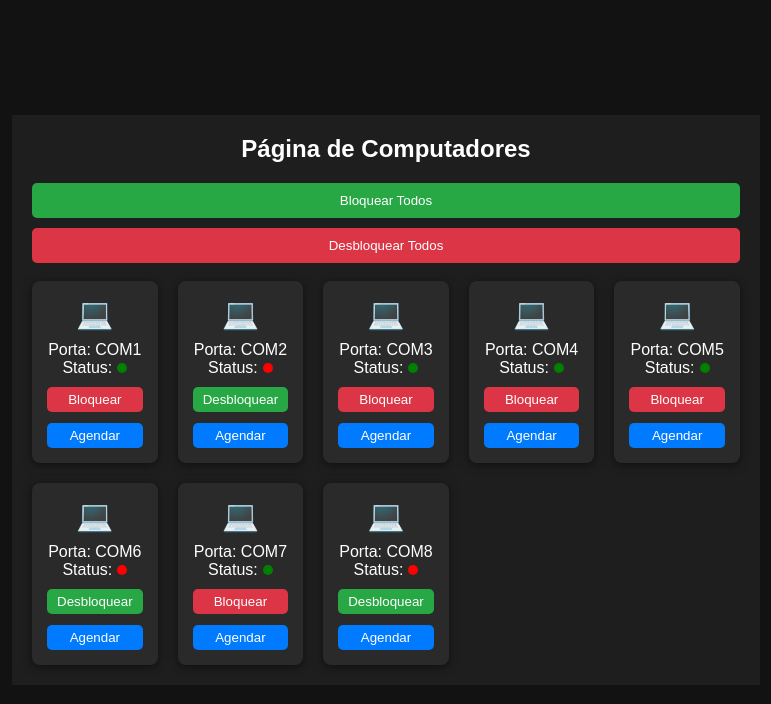
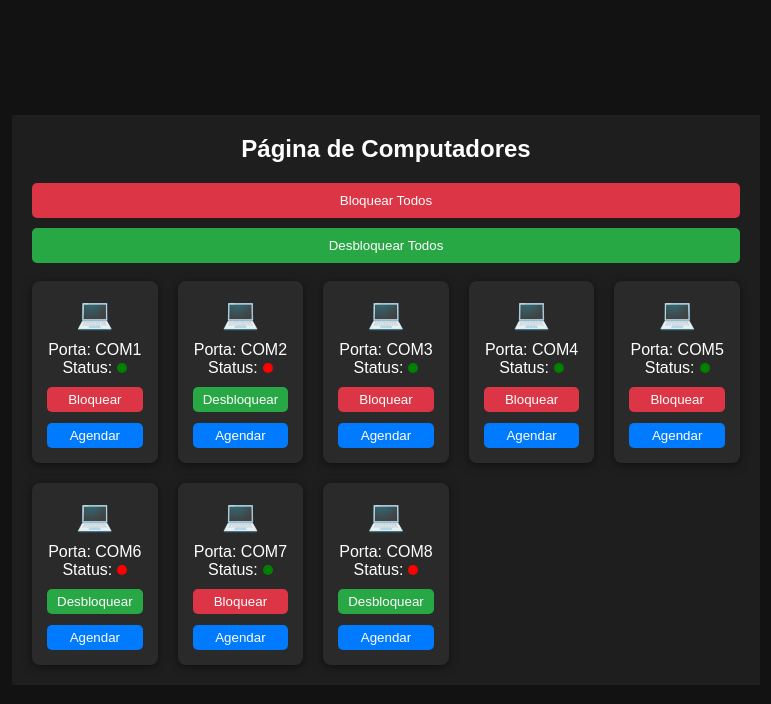
Before and after one commit to lucaszferreira1/OGMR_Gerencia_SNMP, a React (Create React App) app in the folder app-ogmr/: page /computadores in a window 1280 px wide. Shown: the top 704 px of the page, without its empty margins (254-1025 px from the left). Built offline with nearby package versions, Linux system fonts and the light colour scheme.

Commit message:
Update Computadores.css

```diff
--- a/app-ogmr/src/Computadores.css
+++ b/app-ogmr/src/Computadores.css
@@ -27,14 +27,6 @@
     flex-direction: column;
     align-items: center;
     box-shadow: 0 2px 10px rgba(0, 0, 0, 0.5);
-  }
-
-  .card-inativo-bloqueado {
-    border: 2px solid red;
-  }
-
-  .card-inativo-ativo {
-    border: 2px solid green;
   }
 
   .computador-card:hover {
@@ -71,11 +63,6 @@
     background-color: red;
   }
 
-  .status.st-inativo {
-    background-color: gray;
-  }
-
-
   button {
     background-color: #007bff;
     color: white;
@@ -106,11 +93,11 @@
     transition: background-color 0.3s;
   }
 
-  .bloqueado,.block-all-button {
+  .bloqueado,.unblock-all-button {
     background-color: #28a745;
   }
 
-  .ativo,.unblock-all-button {
+  .ativo,.block-all-button {
     background-color: #dc3545;
   }
 
@@ -118,11 +105,11 @@
     background-color: #007bff;
   }
 
-  .bloqueado:hover,.block-all-button:hover {
+  .bloqueado:hover,.unblock-all-button:hover {
     background-color: #218838;
   }
 
-  .ativo:hover,.unblock-all-button:hover {
+  .ativo:hover,.block-all-button:hover {
     background-color: #c82333;
   }
 
```
